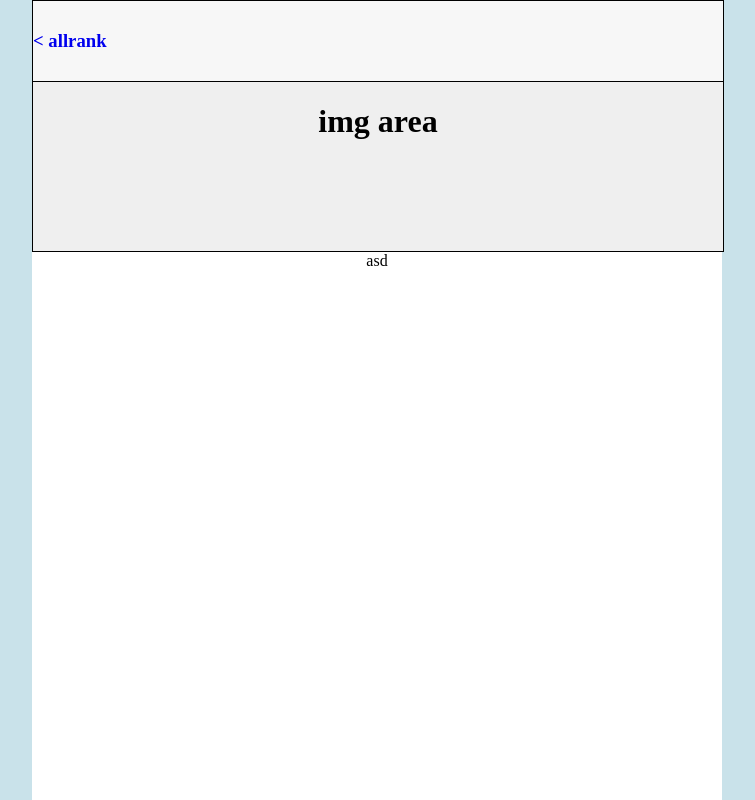
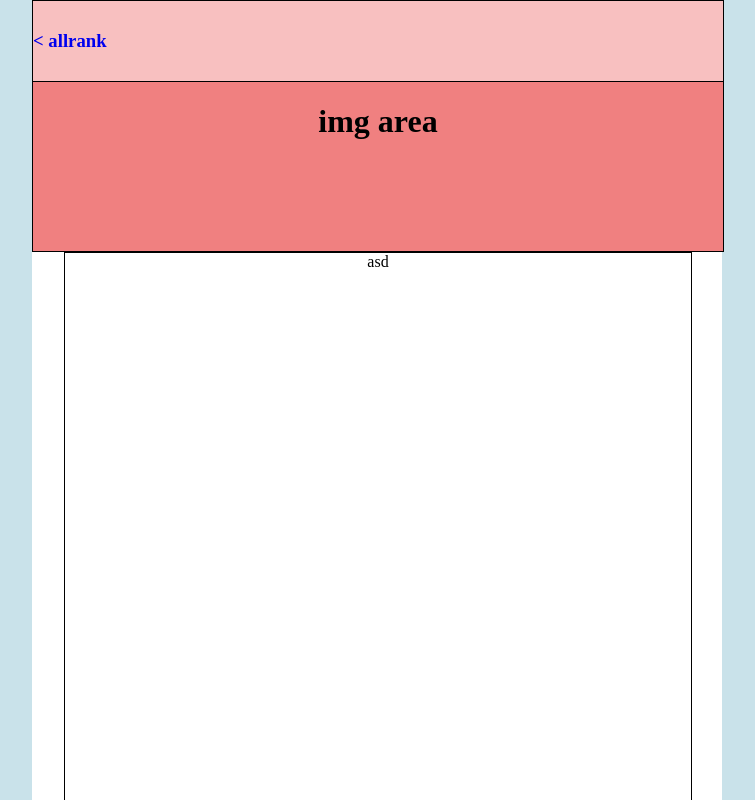
Before and after one commit to JustinFEdev/tournament-react, a React (Create React App) app: page /allrank in a window 1280 px wide. Shown: the top 800 px of the page, without its empty margins (263-1018 px from the left). Built offline with nearby package versions, Linux system fonts and the light colour scheme.

Commit message:
8/30 update

```diff
--- a/src/components/Main.js
+++ b/src/components/Main.js
@@ -62,9 +62,11 @@ const Main = () => {
       const num = AddComma(
         Math.floor(Math.random() * 10000000)
       );
+
       const people = AddComma(
         Math.floor(Math.random() * 100000)
       );
+
       const menuDatas = {
         img: count,
         point: num,
--- a/src/components/box/ContinueSlide.js
+++ b/src/components/box/ContinueSlide.js
@@ -8,10 +8,12 @@ const ContinueSlide = ({ conti }) => {
   const contiSettings = {
     arrows: false,
     dots: false,
-    infinite: false,
+    infinite: true,
     speed: 500,
     slidesToShow: 3,
     slidesToScroll: 1,
+    initialSlide: 0,
+
     autoplay: true,
     autoplaySpeed: 3000,
     centerMode: false,
--- a/src/components/box/LiveSlide.js
+++ b/src/components/box/LiveSlide.js
@@ -11,6 +11,7 @@ const LiveSlide = ({ live }) => {
     speed: 1500,
     slidesToShow: 1,
     slidesToScroll: 1,
+    initialSlide: 0,
     autoplay: true,
     autoplaySpeed: 3500,
     centerMode: true,
--- a/src/components/box/MissionSlide.js
+++ b/src/components/box/MissionSlide.js
@@ -7,10 +7,12 @@ const MissionSlide = ({ weekly }) => {
   const settings = {
     arrows: false,
     dots: false,
-    infinite: false,
+    infinite: true,
     speed: 500,
     slidesToShow: 3,
     slidesToScroll: 1,
+    initialSlide: 0,
+
     autoplay: true,
     autoplaySpeed: 3000,
     centerMode: false,
--- a/src/components/details/AllRank.js
+++ b/src/components/details/AllRank.js
@@ -7,25 +7,29 @@ const AllRank = () => {
     <>
       <div className="main-container">
         <div className="main-wrapper">
-          <div style={{ height: "100vh" }}>
-            <header style={{ position: "relative" }}>
+          <div style={{ height: "100%" }}>
+            <header>
               <NaviBar />
-              <div
-                style={{
-                  // position: "absolute",
-                  border: "1px solid",
-                  height: 250,
-                  width: 690,
-                  backgroundColor: "ButtonHighlight",
-                  display: "flex",
-                  justifyContent: "center",
-                  alignItems: "center",
-                }}
-              >
+              <div className="detail-img-layout">
                 <h1>img area</h1>
               </div>
             </header>
-            <div style={{ position: "relative" }}>asd</div>
+            <div
+              style={{
+                position: "relative",
+                padding: "0 32px",
+              }}
+            >
+              <div
+                style={{
+                  border: "1px solid",
+                  height: "100vh",
+                  width: "100%",
+                }}
+              >
+                asd
+              </div>
+            </div>
           </div>
         </div>
       </div>
--- a/src/components/details/Completed.js
+++ b/src/components/details/Completed.js
@@ -7,8 +7,27 @@ const Completed = () => {
     <>
       <div className="main-container">
         <div className="main-wrapper">
-          <div style={{ height: "100vh" }}>
-            <NaviBar />
+          <div style={{ height: "100%" }}>
+            <header>
+              <NaviBar />
+            </header>
+            <div
+              style={{
+                position: "relative",
+                padding: "80px 32px 74px 32px",
+              }}
+            >
+              <div
+                style={{
+                  border: "1px solid",
+                  height: "100vh",
+                  width: "100%",
+                  paddingTop: 40,
+                }}
+              >
+                asda
+              </div>
+            </div>
           </div>
         </div>
       </div>
--- a/src/components/layout.scss
+++ b/src/components/layout.scss
@@ -3,6 +3,10 @@
 }
 a {
   text-decoration: none;
+}
+header {
+  position: relative;
+  z-index: 100;
 }
 .main-container {
   position: relative;
@@ -19,6 +23,17 @@ a {
   background-color: #fff;
   height: 100%;
 }
+
+.detail-img-layout {
+  border: 1px solid;
+  height: 250px;
+  width: 690px;
+  background-color: lightcoral;
+  display: flex;
+  justify-content: center;
+  align-items: center;
+}
+
 /* .slick-list {
   overflow: hidden;
 } */
--- a/src/components/navigation/NaviBar.js
+++ b/src/components/navigation/NaviBar.js
@@ -13,6 +13,7 @@ const NaviBar = () => {
     { name: "allrank", path: "/allrank" },
     { name: "smash", path: "/smash" },
   ];
+
   const menudrower = () => {
     console.log("시원하게 넘어갑시다");
   };
```
